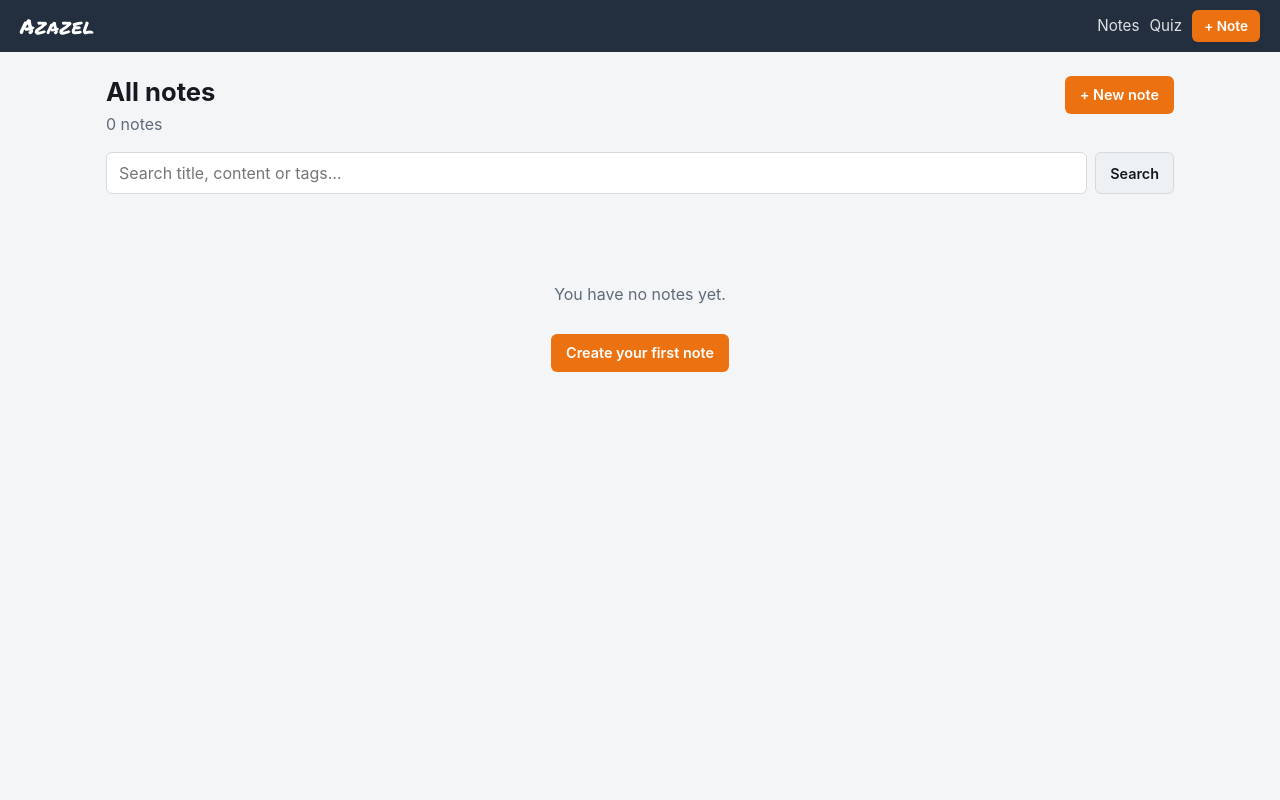
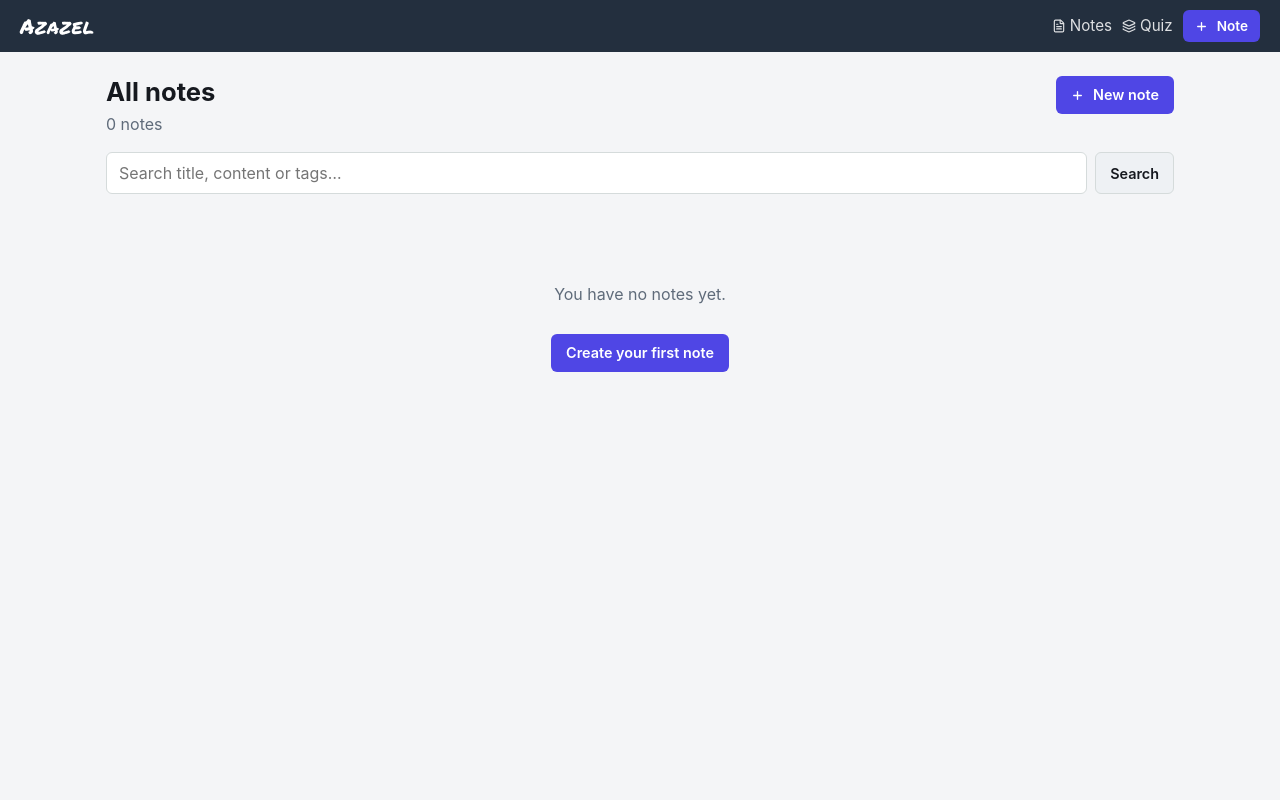
Before and after one commit to Nishanth-Siraj/my-notes-app, a FastAPI app: page / in a window 1280 px wide. Run offline with FastAPI, Linux system fonts and the light colour scheme; data that the repository does not hold is empty; some libraries are stand-ins or nearby versions.

Commit message:
Replace orange accent with indigo; add Lucide icons to nav and buttons
- accent color changed from #ec7211/#ff9900 (orange) to #4f46e5/#818cf8 (indigo)
- dark-mode accent-text fixed to white (was near-black)
- Lucide icon library added via unpkg CDN (no bundle cost, loaded once)
- nav links: file-text (Notes), layers (Quiz/Decks), plus-circle (Add), search (Browse), bar-chart-2 (Stats)
- primary buttons: plus icon for add actions, log-out icon for Log out

Co-Authored-By: Claude Sonnet 4.6 <noreply@anthropic.com>

```diff
--- a/notes_app/static/anki.css
+++ b/notes_app/static/anki.css
@@ -379,3 +379,7 @@ table.decks, table.overview-counts, table.info, table.log, table.counts-table {
 .math-display .katex-display { margin: .6em 0; }
 .katex { font-size: 1.12em; }
 .katex-error { font-family: ui-monospace, SFMono-Regular, Menlo, Consolas, monospace; font-size: .85em; }
+
+/* ---- Lucide icons ---- */
+.nav-icon { display: inline-block; width: 14px; height: 14px; vertical-align: -2px; margin-right: 4px; stroke-width: 2; }
+.btn-icon { display: inline-block; width: 13px; height: 13px; vertical-align: -2px; margin-right: 3px; stroke-width: 2.5; }
--- a/notes_app/static/style.css
+++ b/notes_app/static/style.css
@@ -5,7 +5,7 @@
   --text: #16191f;
   --muted: #5f6b7a;
   --border: #d5dbdb;
-  --accent: #ec7211;
+  --accent: #4f46e5;
   --accent-text: #ffffff;
   --link: #0972d3;
   --danger: #d13212;
@@ -23,8 +23,8 @@
     --text: #e8ebee;
     --muted: #9aa5b1;
     --border: #2f3843;
-    --accent: #ff9900;
-    --accent-text: #16191f;
+    --accent: #818cf8;
+    --accent-text: #ffffff;
     --link: #4da3ff;
     --danger: #ff6b4a;
     --code-bg: #0d1117;
@@ -499,3 +499,7 @@ body.focus-mode .panes { border-radius: 0; margin-bottom: 0; }
 .tag-opt:hover, .tag-opt.active {
   background: var(--accent); color: #fff;
 }
+
+/* ---- Lucide icons ---- */
+.nav-icon { display: inline-block; width: 14px; height: 14px; vertical-align: -2px; margin-right: 4px; stroke-width: 2; }
+.btn-icon { display: inline-block; width: 13px; height: 13px; vertical-align: -2px; margin-right: 3px; stroke-width: 2.5; }
--- a/notes_app/templates/base.html
+++ b/notes_app/templates/base.html
@@ -18,15 +18,15 @@
   <div class="topbar-inner">
     <a class="brand" href="/">Azazel</a>
     <nav class="topnav">
-      <a href="/" class="navlink {% if nav == 'notes' %}active{% endif %}">Notes</a>
-      <a href="/quiz" class="navlink {% if nav == 'quiz' %}active{% endif %}">Quiz</a>
+      <a href="/" class="navlink {% if nav == 'notes' %}active{% endif %}"><i data-lucide="file-text" class="nav-icon"></i>Notes</a>
+      <a href="/quiz" class="navlink {% if nav == 'quiz' %}active{% endif %}"><i data-lucide="layers" class="nav-icon"></i>Quiz</a>
       {% if nav == 'quiz' %}
-      <a href="/quiz/add" class="btn primary small">+ Card</a>
+      <a href="/quiz/add" class="btn primary small"><i data-lucide="plus" class="btn-icon"></i>Card</a>
       {% else %}
-      <a href="/notes/new" class="btn primary small">+ Note</a>
+      <a href="/notes/new" class="btn primary small"><i data-lucide="plus" class="btn-icon"></i>Note</a>
       {% endif %}
       {% if has_password %}
-      <form method="post" action="/logout" class="inline"><button class="btn small ghost" type="submit">Log out</button></form>
+      <form method="post" action="/logout" class="inline"><button class="btn small ghost" type="submit"><i data-lucide="log-out" class="btn-icon"></i>Log out</button></form>
       {% endif %}
     </nav>
   </div>
@@ -61,6 +61,8 @@
 <script src="https://cdnjs.cloudflare.com/ajax/libs/KaTeX/0.16.11/contrib/mhchem.min.js"></script>
 <script src="https://cdnjs.cloudflare.com/ajax/libs/KaTeX/0.16.11/contrib/copy-tex.min.js"></script>
 <script src="{{ url_for('static', path='common.js') }}"></script>
+<script src="https://unpkg.com/lucide@latest/dist/umd/lucide.min.js"></script>
 {% block scripts %}{% endblock %}
+<script>if(window.lucide)lucide.createIcons();</script>
 </body>
 </html>
--- a/notes_app/templates/list.html
+++ b/notes_app/templates/list.html
@@ -8,7 +8,7 @@
     <h1>All notes</h1>
     <p class="muted">{{ notes|length }} note{{ '' if notes|length == 1 else 's' }}{% if q %} matching “{{ q }}”{% endif %}{% if active_tag %} tagged <b>{{ active_tag }}</b>{% endif %}</p>
   </div>
-  <a href="/notes/new" class="btn primary">+ New note</a>
+  <a href="/notes/new" class="btn primary"><i data-lucide="plus" class="btn-icon"></i>New note</a>
 </div>
 
 <form class="filters" method="get" action="/">
```
Also changed, not shown: notes_app/templates/anki_base.html (+8 -6 lines).
